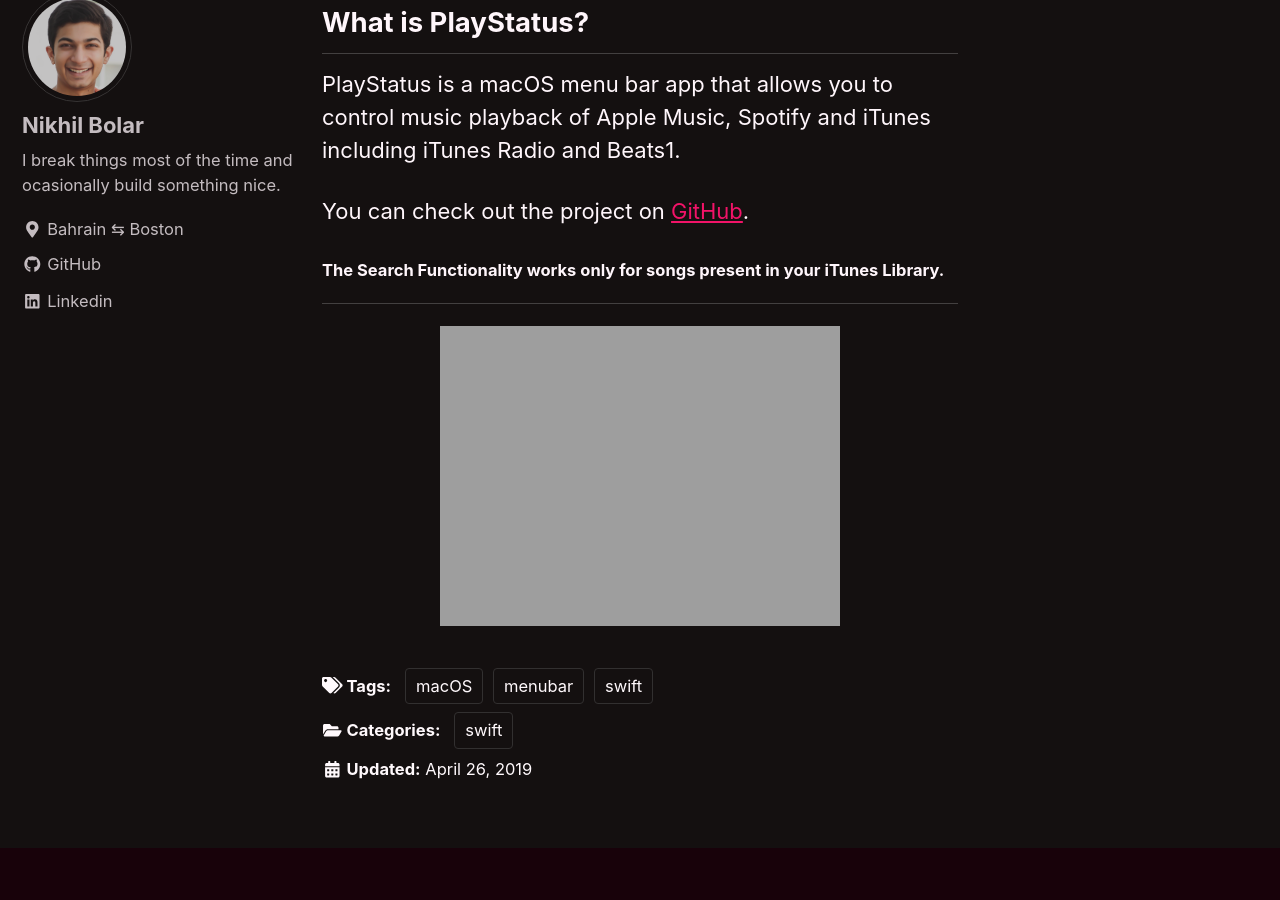
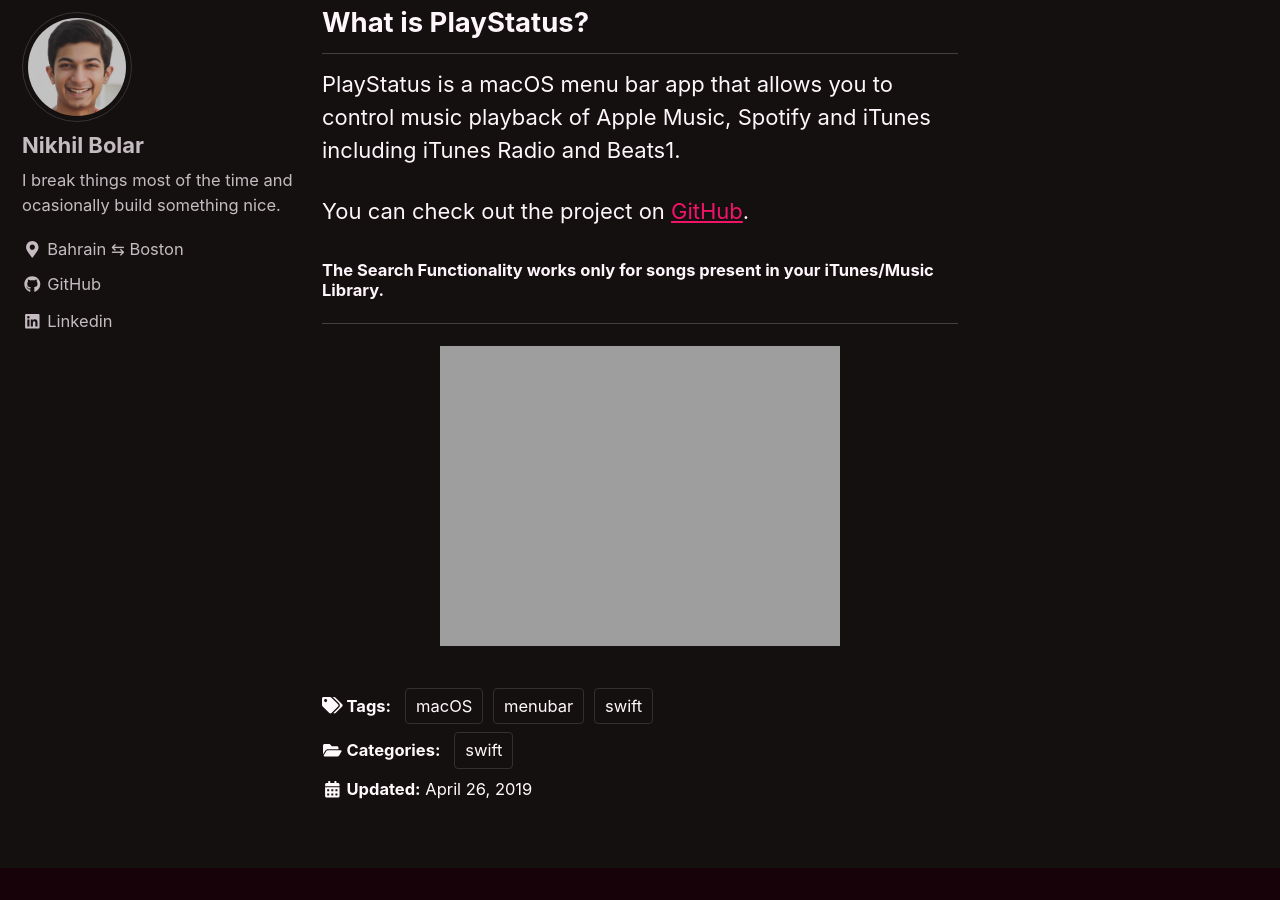
Before and after one commit to nbolar/nbolar.github.io, a Jekyll site: the page built from _posts/2019-04-26-playstatus.md, in a window 1280 px wide and 900 px high, scrolled down 481 px. Built offline with Jekyll 4.4.1, drawn with Linux system fonts in a browser that asks for light colours; cached includes are drawn as plain includes.

Commit message:
updated playstatus

```diff
--- a/_posts/2019-04-26-playstatus.md
+++ b/_posts/2019-04-26-playstatus.md
@@ -12,6 +12,6 @@
 
 You can check out the project on [GitHub](https://github.com/nbolar/PlayStatus).
 
-#### The Search Functionality works only for songs present in your iTunes Library.
+#### The Search Functionality works only for songs present in your iTunes/Music Library.
 ---
 <div style="width:image width px; font-size:80%; text-align:center;"><img src="{{ site.url }}{{ site.baseurl }}/images/PlayStatus_preview.gif" alt="PlayStatus" width="width" height="height" style="padding-bottom:0.5em;" /></div>
```
